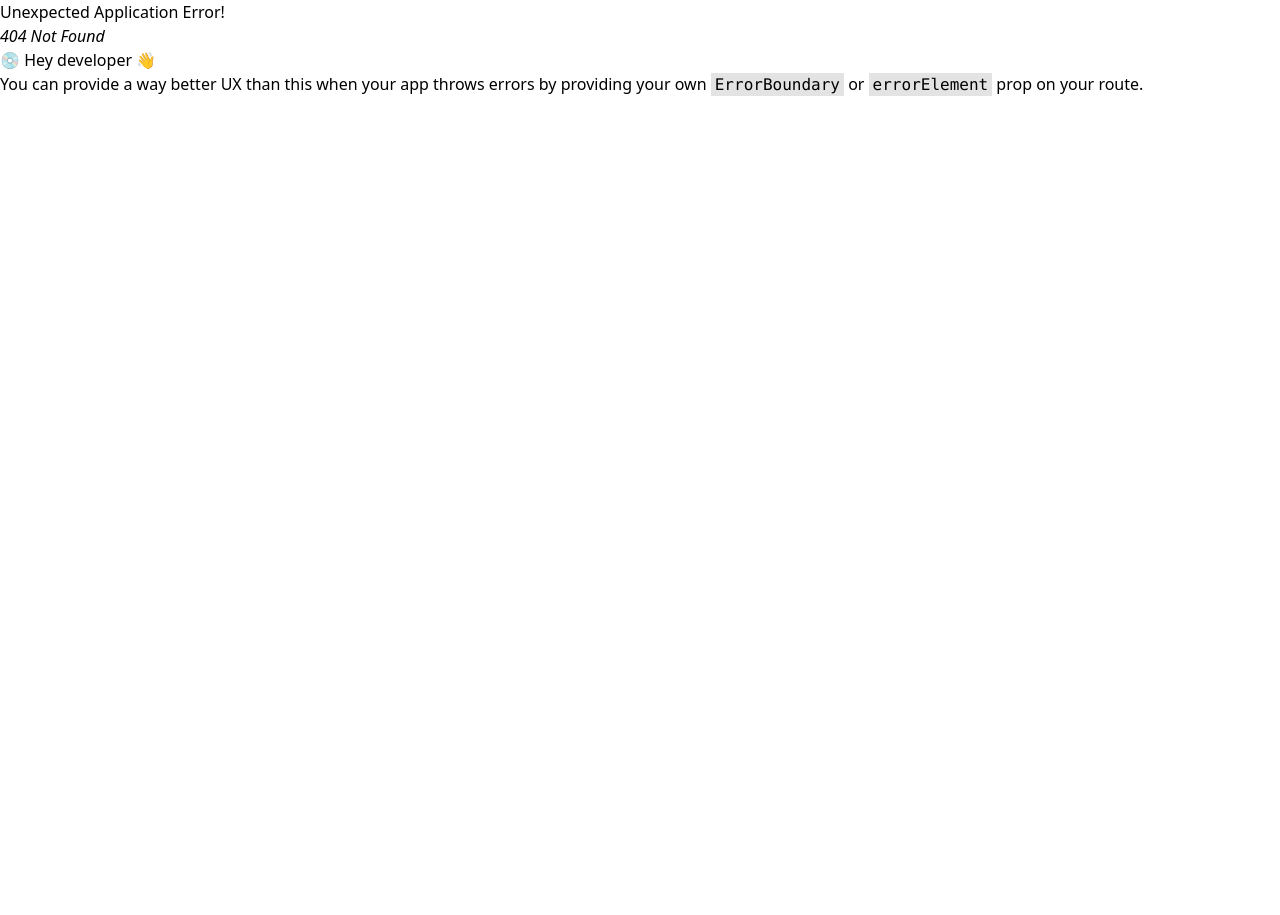
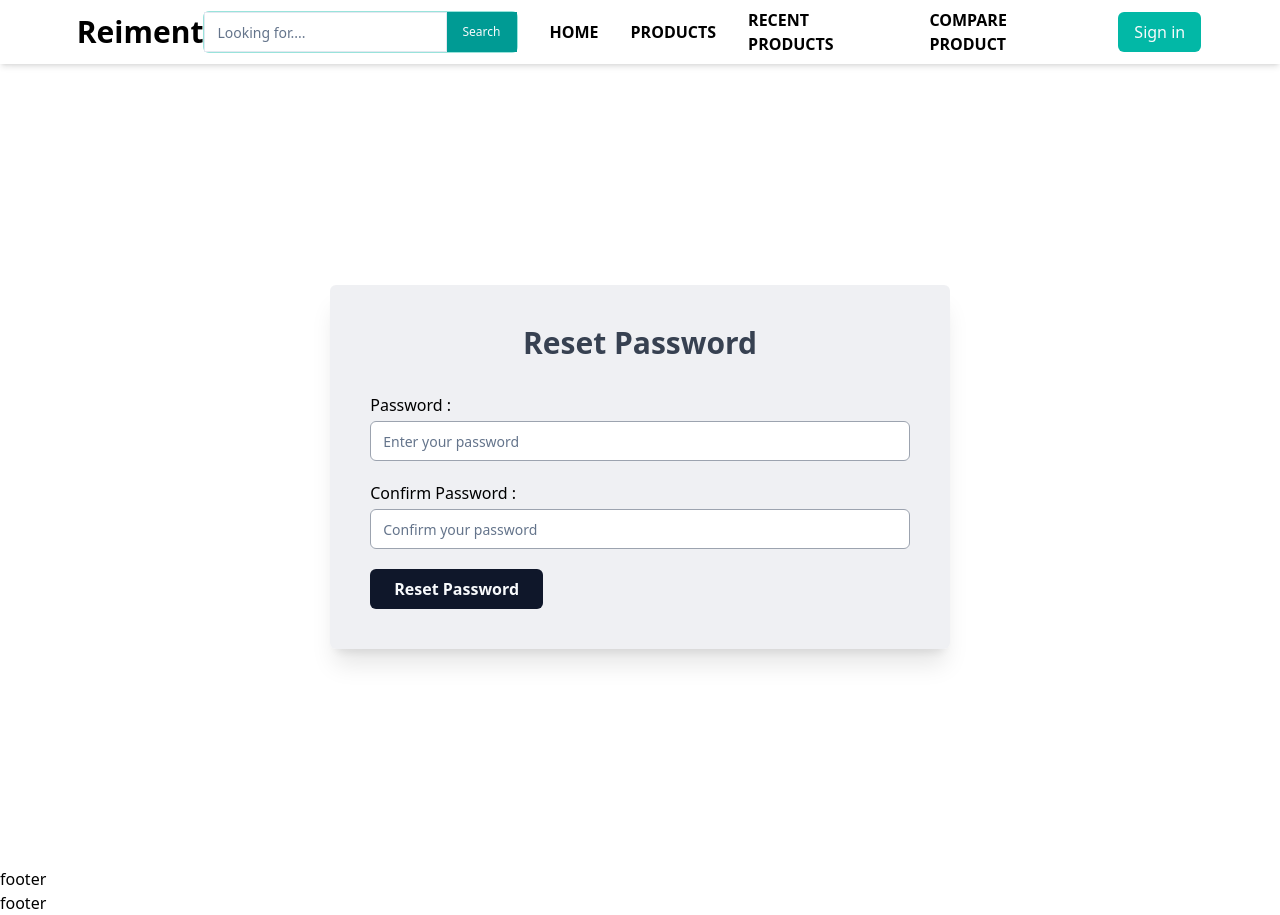
Before and after one commit to MoniruzzamanBillal/reiment-l2-client, a React (Vite) app: page /reset-password/1 in a window 1280 px wide. Before the commit this address had no page. Before the commit the page ends 800 px from the top, so only its background shows below. Built offline with nearby package versions, Linux system fonts and the light colour scheme; no server answers.

Commit message:
all page design added

```diff
--- a/src/components/ui/register/VendorRegisterForm.tsx
+++ b/src/components/ui/register/VendorRegisterForm.tsx
@@ -5,9 +5,14 @@ import { useNavigate } from "react-router-dom";
 import { useSignUpMutation } from "@/redux/features/auth/auth.api";
 import { toast } from "sonner";
 import FormSubmitLoading from "../FormSubmitLoading";
+import { verifyToken } from "@/utils/verifyToken";
+import { TUser } from "@/types/globalTypes";
+import { setUser } from "@/redux/features/auth/auth.slice";
+import { useAppDispatch } from "@/redux/hook";
 
 const VendorRegisterForm = () => {
   const navigate = useNavigate();
+  const dispatch = useAppDispatch();
 
   const [signUp, { isLoading: registerLoading }] = useSignUpMutation();
 
@@ -28,12 +33,9 @@ const VendorRegisterForm = () => {
     formData.append("profileImg", profileImg);
 
     try {
-      const taostId = toast.loading("Registering new user ....");
+      const taostId = toast.loading("Registering new vendor ....");
 
       const result = await signUp(formData);
-
-      console.log(result);
-      console.log(result?.data);
 
       //  *  for any  error
       if (result?.error) {
@@ -55,13 +57,17 @@ const VendorRegisterForm = () => {
           duration: 1000,
         });
 
-        // setTimeout(() => {
-        //   navigate("/login");
-        // }, 700);
+        const token = result?.data?.token;
+        const user = verifyToken(token) as TUser;
+        dispatch(setUser({ user, token }));
+
+        setTimeout(() => {
+          navigate("/dashboard/vendor/manage-shop");
+        }, 700);
       }
     } catch (error) {
       console.log(error);
-      toast.error("Something went wrong while Registering new user !!!", {
+      toast.error("Something went wrong while Registering new vendor !!!", {
         duration: 1400,
       });
     }
--- /dev/null
+++ b/src/pages/EmailResetConfirmation.tsx
@@ -0,0 +1,24 @@
+import Wrapper from "@/components/shared/Wrapper";
+import { useParams } from "react-router-dom";
+
+const EmailResetConfirmation = () => {
+  const { email } = useParams();
+
+  return (
+    <div className="EmailResetConfirmationContainer w-full min-h-screen flex items-center justify-center ">
+      <Wrapper className="EmailResetConfirmationWrapper ">
+        <div className="contentContainer w-[95%] xsm:w-[85%] sm:w-[78%] md:w-[70%] xmd:w-[65%] lg:w-[55%] m-auto p-3 xsm:p-5 sm:p-7 md:p-10  rounded-md shadow-xl bg-gray-100 dark:bg-black100 backdrop-blur bg-opacity-60 dark:backdrop-blur border border-gray-300 ">
+          <p className="  text-xl xsm:text-2xl sm:text-3xl text-center font-medium CormorantFont text-gray-700 dark:text-white  ">
+            An Password change link has been sent to{" "}
+            <span className="text-prime100 font-bold">{email}</span>
+          </p>
+          <p className=" mt-5 text-center text-red-600  ">
+            Link will be expired within 5 minutes
+          </p>
+        </div>
+      </Wrapper>
+    </div>
+  );
+};
+
+export default EmailResetConfirmation;
--- a/src/pages/ManageVendorProduct.tsx
+++ b/src/pages/ManageVendorProduct.tsx
@@ -182,7 +182,7 @@ const ManageVendorProduct = () => {
   ) {
     content = (
       <tr>
-        <td colSpan={8}>
+        <td colSpan={10}>
           <TableDataError message="Nothing Found" />
         </td>
       </tr>
--- /dev/null
+++ b/src/pages/ResetPassword.tsx
@@ -0,0 +1,65 @@
+import { ReimentForm, ReimentInput } from "@/components/form";
+import Wrapper from "@/components/shared/Wrapper";
+import { Button } from "@/components/ui/button";
+import { useNavigate, useParams } from "react-router-dom";
+
+const ResetPassword = () => {
+  const navigate = useNavigate();
+  const { token } = useParams();
+
+  console.log(token);
+
+  const handleResetPassword = async (data: FieldValues) => {
+    console.log(data);
+  };
+
+  return (
+    <div className="ResetPasswordContainer w-full min-h-screen flex items-center justify-center">
+      <Wrapper className="ResetPasswordWrapper py-14">
+        {/*  */}
+        <div className=" w-[95%] xsm:w-[85%] sm:w-[78%] md:w-[70%] xmd:w-[65%] lg:w-[55%] m-auto p-3 xsm:p-5 sm:p-7 md:p-10  rounded-md shadow-xl bg-gray-200 dark:bg-black100 backdrop-blur bg-opacity-60 dark:backdrop-blur  ">
+          <p className=" mb-3 xsm:mb-5 sm:mb-8 text-xl xsm:text-2xl sm:text-3xl text-center font-semibold CormorantFont text-gray-700 dark:text-white  ">
+            Reset Password
+          </p>
+
+          {/*  */}
+
+          {/* form starts  */}
+          <ReimentForm onSubmit={handleResetPassword}>
+            <ReimentInput
+              type="password"
+              label="Password :"
+              name="password"
+              placeholder="Enter your password "
+            />
+            <ReimentInput
+              type="password"
+              label="Confirm Password :"
+              name="confirmPassword"
+              placeholder="Confirm your password "
+            />
+
+            {/* ${
+              isLoading
+                ? " cursor-not-allowed bg-gray-600 "
+                : "bg-prime50 hover:bg-prime100  "
+            } */}
+
+            <Button
+              // disabled={isLoading}
+              className={`px-3 xsm:px-4 sm:px-5 md:px-6 font-semibold text-xs sm:text-sm md:text-base active:scale-95 duration-500 `}
+            >
+              Reset Password
+            </Button>
+          </ReimentForm>
+          {/* form ends */}
+
+          {/*  */}
+        </div>
+        {/*  */}
+      </Wrapper>
+    </div>
+  );
+};
+
+export default ResetPassword;
--- a/src/pages/index.tsx
+++ b/src/pages/index.tsx
@@ -33,3 +33,4 @@ export { default as ComparisonTable } from "./ComparisonTable";
 export { default as Register } from "./Register";
 export { default as ForgotPassword } from "./ForgotPassword";
 export { default as ChangePassword } from "./ChangePassword";
+export { default as EmailResetConfirmation } from "./EmailResetConfirmation";
```
Also changed, not shown: src/routes/router.tsx (+10 -0 lines).
